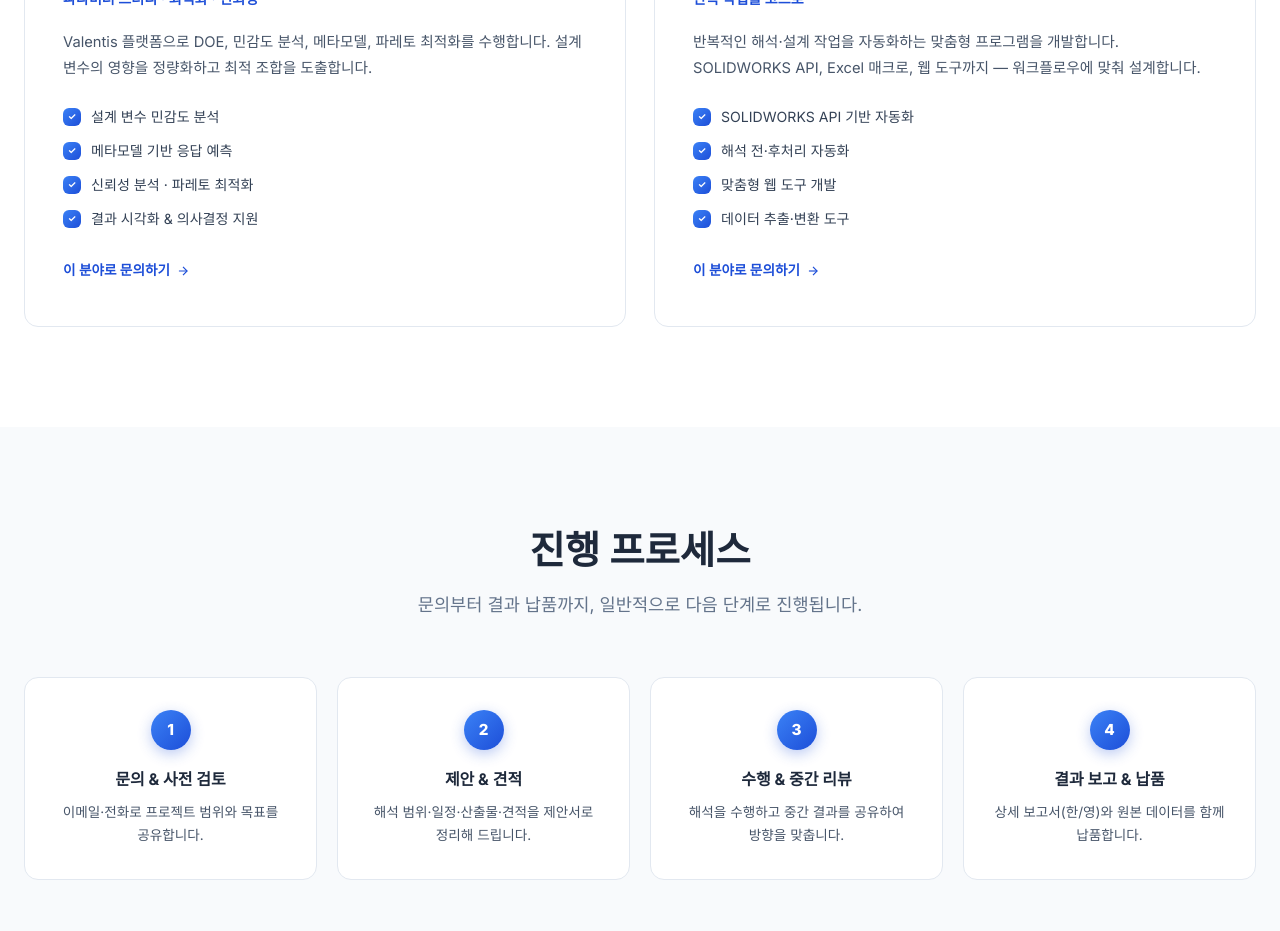
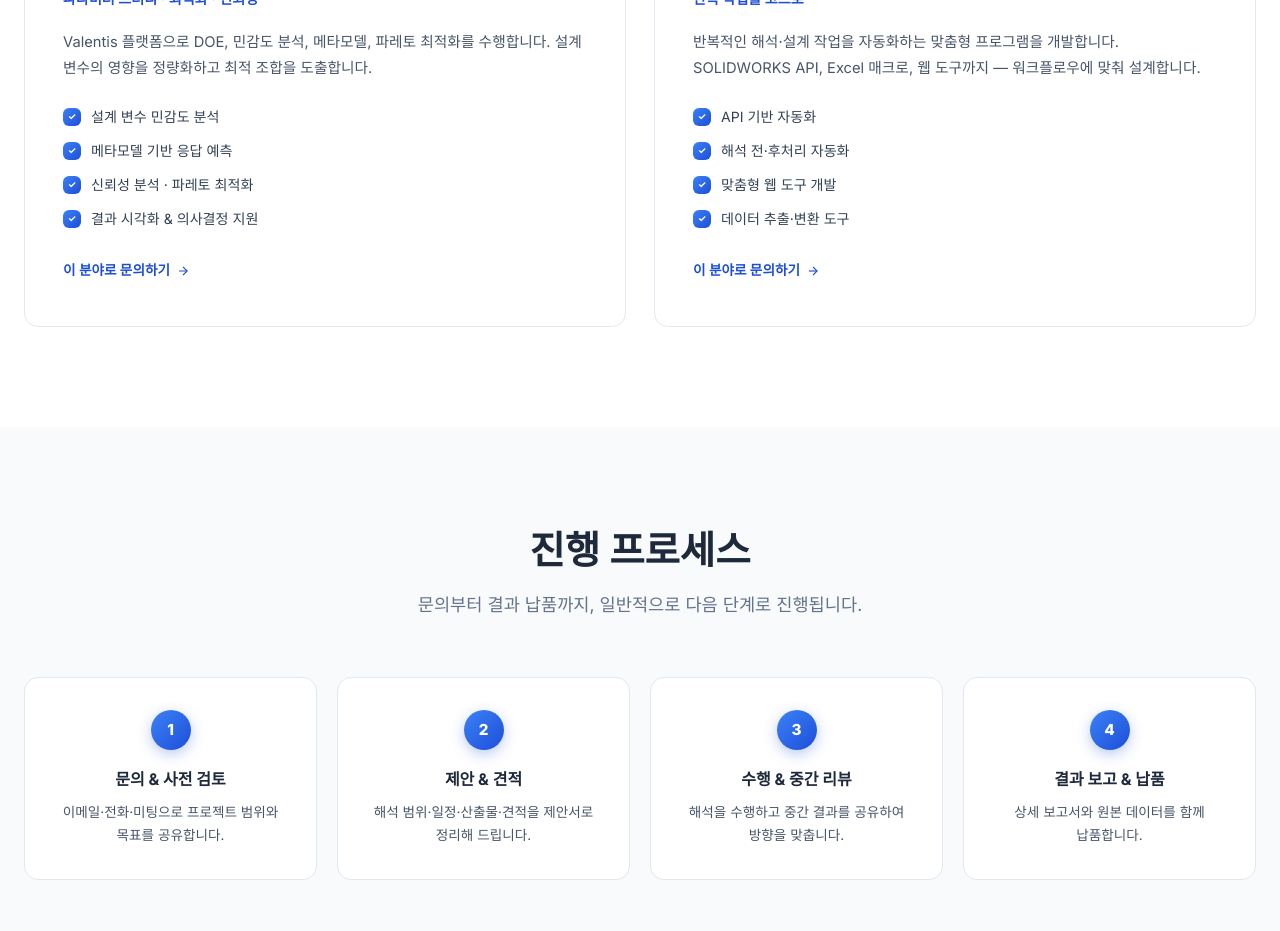
Before and after one commit to VerusLab-KR/Homepage, a Jekyll site: the page built from services/index.html, in a window 1280 px wide and 1400 px high, scrolled down 1718 px. Shown: the part 152-1083 px from the top of the window. Built offline with Jekyll 4.4.1, drawn with Linux system fonts in a browser that asks for light colours.

Commit message:
Refine Services page copy
- Process step 1: add 미팅 alongside email/phone
- Process step 4: drop (한/영) qualifier from report description
- Automation card: shorten "SOLIDWORKS API 기반 자동화" to "API 기반 자동화"

Co-Authored-By: Claude Opus 4.7 <noreply@anthropic.com>

```diff
--- a/services/index.html
+++ b/services/index.html
@@ -280,7 +280,7 @@ h2{font-size:clamp(1.6rem,3vw,2.4rem);font-weight:700;line-height:1.2;margin-bot
         <div class="service-tagline">반복 작업을 코드로</div>
         <p>반복적인 해석·설계 작업을 자동화하는 맞춤형 프로그램을 개발합니다. SOLIDWORKS API, Excel 매크로, 웹 도구까지 — 워크플로우에 맞춰 설계합니다.</p>
         <ul class="service-features">
-          <li><span class="check">&#10003;</span><span>SOLIDWORKS API 기반 자동화</span></li>
+          <li><span class="check">&#10003;</span><span>API 기반 자동화</span></li>
           <li><span class="check">&#10003;</span><span>해석 전·후처리 자동화</span></li>
           <li><span class="check">&#10003;</span><span>맞춤형 웹 도구 개발</span></li>
           <li><span class="check">&#10003;</span><span>데이터 추출·변환 도구</span></li>
@@ -306,7 +306,7 @@ h2{font-size:clamp(1.6rem,3vw,2.4rem);font-weight:700;line-height:1.2;margin-bot
       <div class="process-step reveal">
         <div class="process-num">1</div>
         <h4>문의 &amp; 사전 검토</h4>
-        <p>이메일·전화로 프로젝트 범위와 목표를 공유합니다.</p>
+        <p>이메일·전화·미팅으로 프로젝트 범위와 목표를 공유합니다.</p>
       </div>
       <div class="process-step reveal reveal-delay-1">
         <div class="process-num">2</div>
@@ -321,7 +321,7 @@ h2{font-size:clamp(1.6rem,3vw,2.4rem);font-weight:700;line-height:1.2;margin-bot
       <div class="process-step reveal reveal-delay-3">
         <div class="process-num">4</div>
         <h4>결과 보고 &amp; 납품</h4>
-        <p>상세 보고서(한/영)와 원본 데이터를 함께 납품합니다.</p>
+        <p>상세 보고서와 원본 데이터를 함께 납품합니다.</p>
       </div>
     </div>
   </div>
```
